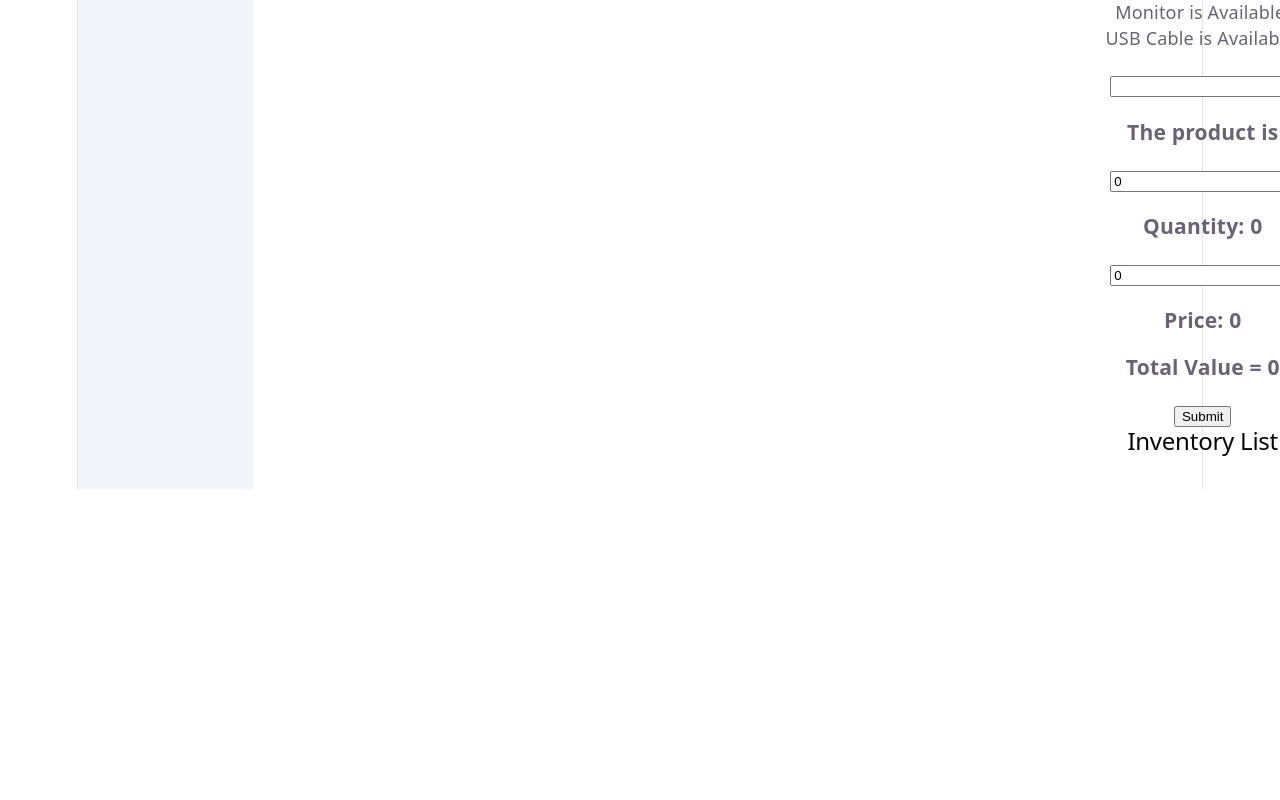
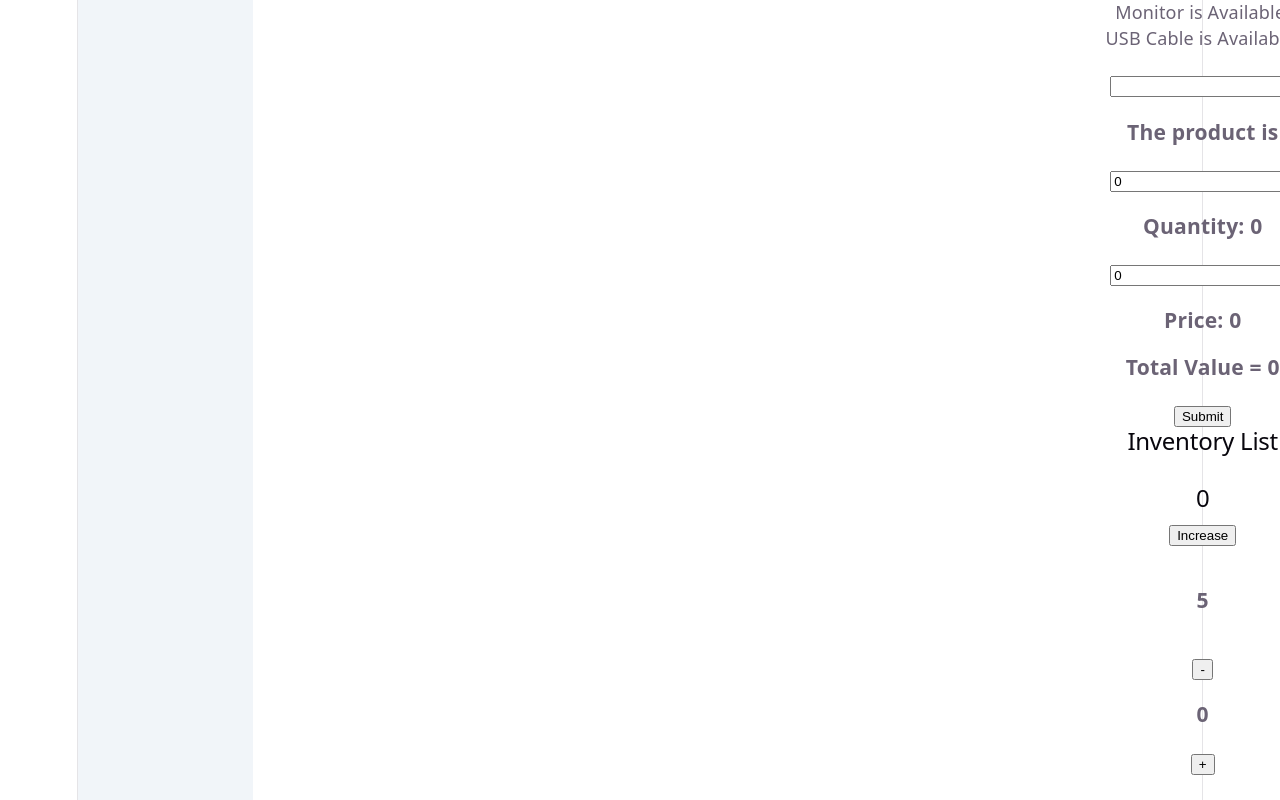
Before and after one commit to HamzaKhan83/mern-learning-journey, a React (Vite) app: page / in a window 1280 px wide. Shown: the part 1301-2101 px from the top of the page. Before the commit the page ends 1790 px from the top, so only its background shows below. Built offline with nearby package versions, Linux system fonts and the light colour scheme.

Commit message:
feat: learn useEffect and implement timer cleanup

```diff
--- a/src/App.jsx
+++ b/src/App.jsx
@@ -4,6 +4,9 @@ import DashboardCard from "./components/DashboardCard"
 import "./App.css";
 import Inventory from "./components/Inventory";
 import ProductForm from "./components/ProductForm";
+import EffectDemo from "./components/EffectDemo";
+import Timer from "./components/Timer";
+import TitleTracker from "./components/TitleTracker";
 
 function App() {
   return(
@@ -44,6 +47,9 @@ function App() {
           </div>
           <Inventory />
           <ProductForm />
+          <EffectDemo />
+          <Timer />
+          <TitleTracker />
 
 
 
--- /dev/null
+++ b/src/components/EffectDemo.jsx
@@ -0,0 +1,22 @@
+import { useEffect, useState } from "react";
+
+function EffectDemo(){
+
+    const [count, setCount] = useState(0);
+
+    useEffect(()=>{
+        console.log("Count has changed: ",count);
+    }, [count]);
+
+
+    return(
+        <div>
+            <h2>{count}</h2>
+            <button onClick={()=>{setCount(previous=>previous+1)}}>Increase</button>
+        </div>
+
+    );
+
+}
+
+export default EffectDemo;
--- a/src/components/ProductForm.jsx
+++ b/src/components/ProductForm.jsx
@@ -17,6 +17,10 @@ function ProductForm (){
         }
 
         setProducts(previousProducts => [...previousProducts, addedProduct]);
+
+        setProductName("");
+        setPrice(0);
+        setQuantity(0);
 
 
     }
--- /dev/null
+++ b/src/components/Timer.jsx
@@ -0,0 +1,36 @@
+import { useState, useEffect } from "react";
+
+function Timer(){
+
+    const [seconds, setSeconds] = useState(0);
+
+
+
+    useEffect(()=>{
+        const timer = setInterval(()=>{
+            setSeconds(previous => previous + 1);
+            },1000);
+         return ()=>{
+            clearInterval(timer)
+         }
+
+
+
+
+
+
+
+    },[]);
+
+
+
+    return(
+        <div>
+            <h3>{seconds}</h3>
+        </div>
+    );
+
+}
+
+
+export default Timer;
--- /dev/null
+++ b/src/components/TitleTracker.jsx
@@ -0,0 +1,36 @@
+import {useState, useEffect} from "react";
+
+
+function TitleTracker (){
+
+    const [count, setCount] = useState(0);
+
+    function increaseCount(){
+        setCount(previous => previous + 1);
+    };
+
+    function decreaseCount(){
+        setCount(previous => previous -  1);
+    };
+
+    useEffect(()=> {
+        document.title = `Product : ${count}`;
+
+    }, [count]);
+
+
+
+    return(
+
+        <div>
+            <button onClick={decreaseCount}>-</button>
+            <h3>{count}</h3>
+            <button onClick={increaseCount}>+</button>
+        </div>
+
+
+    );
+
+}
+
+export default TitleTracker;
```
Also changed, not shown: 1 other file (tests, documents, lock files or other folders).
